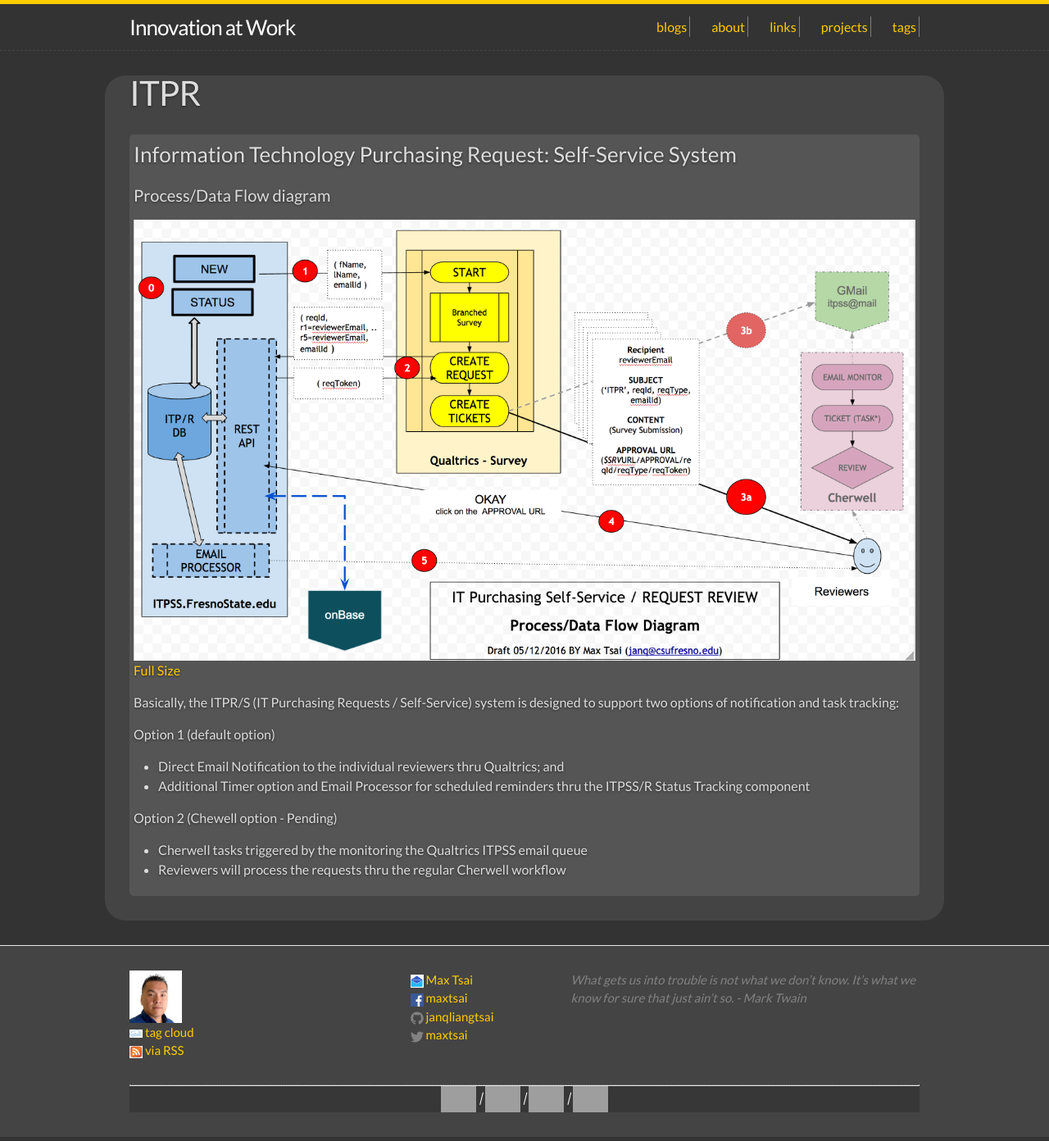
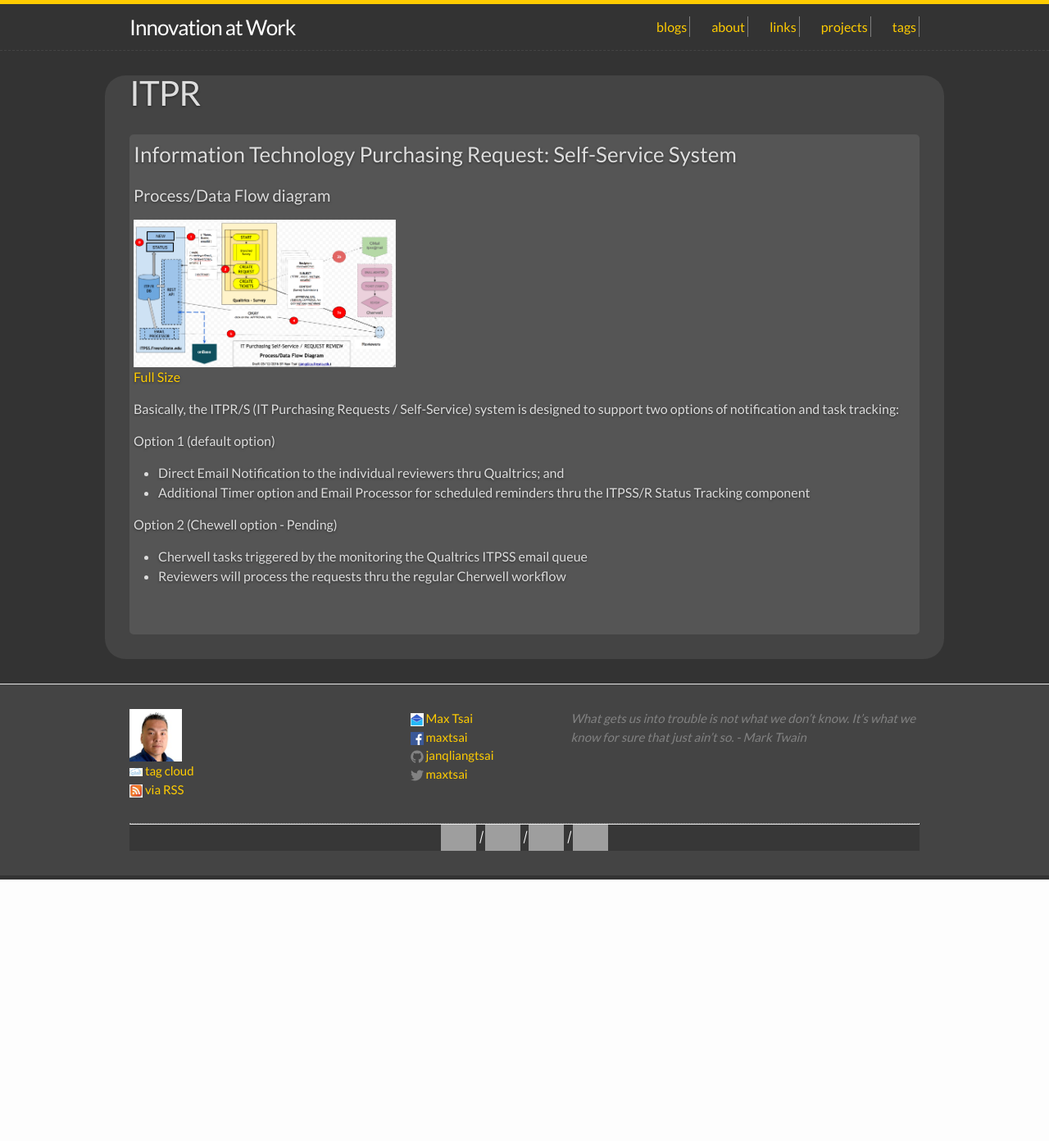
Before and after one commit to JANQLIANGTSAI/janqliangtsai.github.io, a Jekyll site: the page built from projects/itpr.md, in a window 1280 px wide. Shown: the whole page at 82% size. Built offline with Jekyll 4.4.1, drawn with Linux system fonts in a browser that asks for light colours; after the commit the page ends 1073 px from its top, so only the background shows below that; grey boxes are pictures that could not be loaded.

Commit message:
image-thumbnail

```diff
--- a/projects/itpr.md
+++ b/projects/itpr.md
@@ -9,7 +9,7 @@
 
 #### Process/Data Flow diagram
 
-![Technical Diagram](/images/projects/ITPR-SS_Technical.png){:  }
+![Technical Diagram](/images/projects/ITPR-SS_Technical.png){: .image-thumbnail }
 [Full Size](/images/projects/ITPR-SS_Technical.png)
 
 Basically, the ITPR/S (IT Purchasing Requests / Self-Service) system is designed to support two options of notification and task tracking:
```
